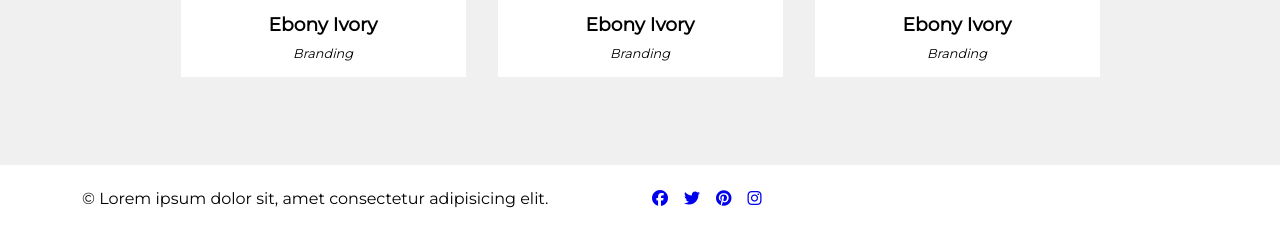
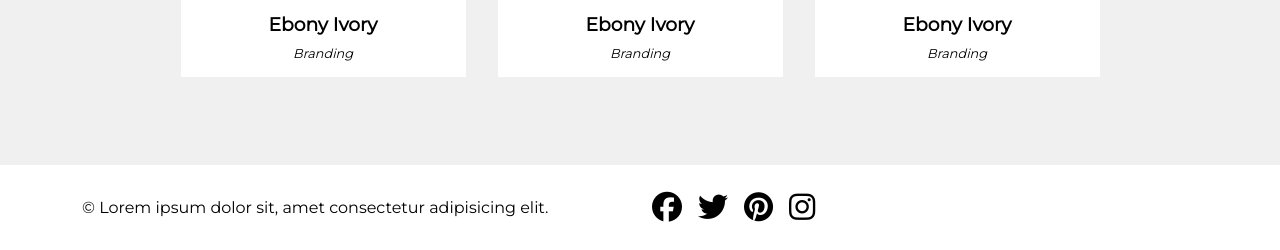
Before and after one commit to MarcinDobrzanski/gold-site, a plain HTML site: page index.html in a window 1280 px wide. Shown: the part 2079-2329 px from the top of the page. Drawn offline with Linux system fonts and the light colour scheme; a web font is replaced by a local one.

Commit message:
Add style to footer

```diff
--- a/index.html
+++ b/index.html
@@ -117,10 +117,10 @@
 		<footer class="py-4">
 			<div class="container">
 				<div class="row">
-					<div class="col-12 col-lg-6 footer-item">
+					<div class="col-12 col-lg-6 align-self-center footer-item">
 						<p>&copy Lorem ipsum dolor sit, amet consectetur adipisicing elit.</p>
 					</div>
-					<div class="col-12 col-lg-6 footer-item">
+					<div class="col-12 col-lg-6 align-self-center footer-item">
 						<a href="#"><i class="pe-3 fa-brands fa-facebook"></i></a><a href="#"><i class="pe-3 fa-brands fa-twitter"></i></a><a href="#"><i class="pe-3 fa-brands fa-pinterest"></i></a><a href="#"><i class="fa-brands fa-instagram"></i></a>
 					</div>
 				</div>
--- a/sass/style.scss
+++ b/sass/style.scss
@@ -155,3 +155,8 @@ a {
 		font-style: italic;
 	}
 }
+
+.footer-item a {
+	color: black;
+	font-size: 30px;
+}
```
Also changed, not shown: css/style.css, 1 other file.
